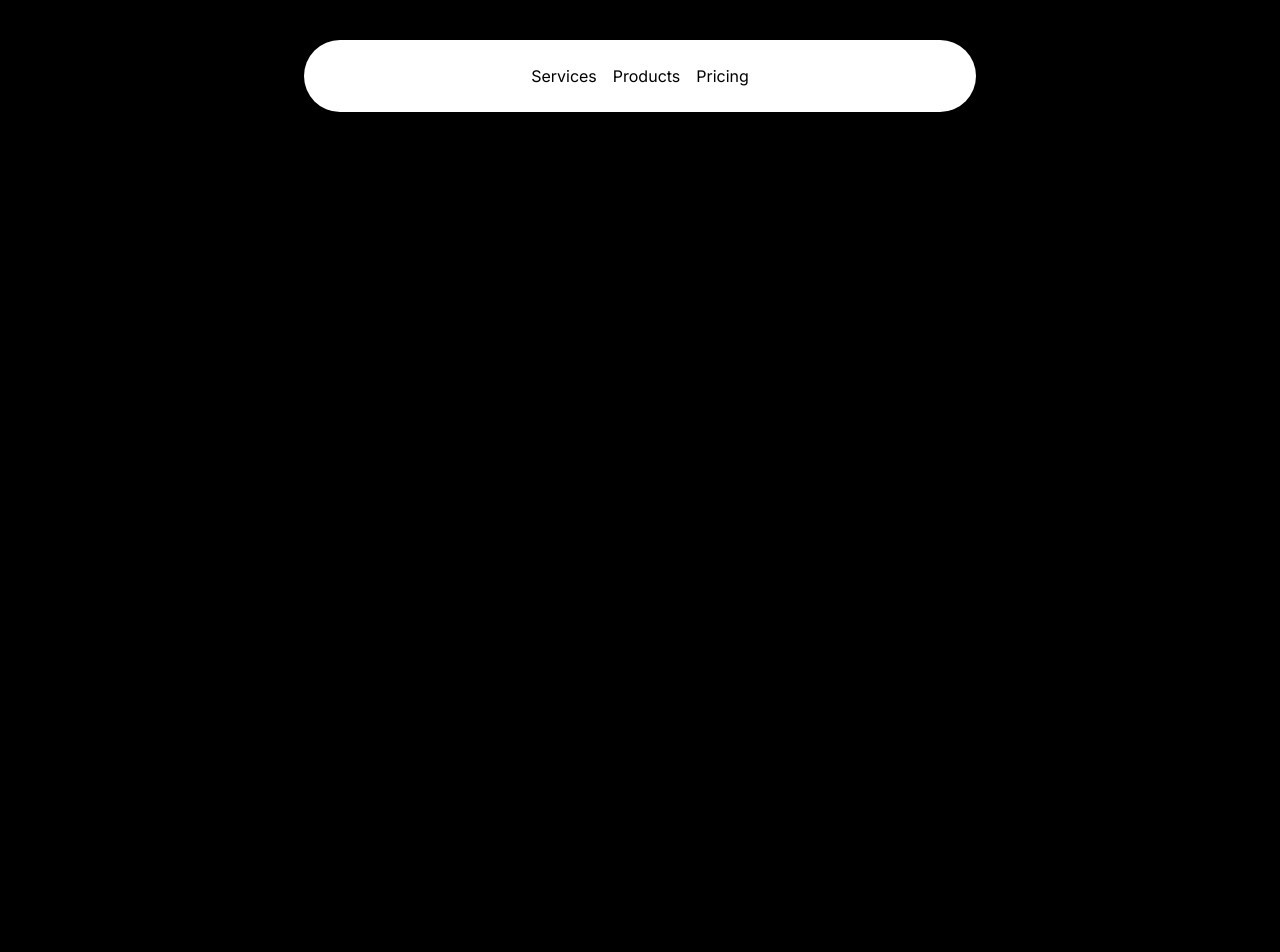
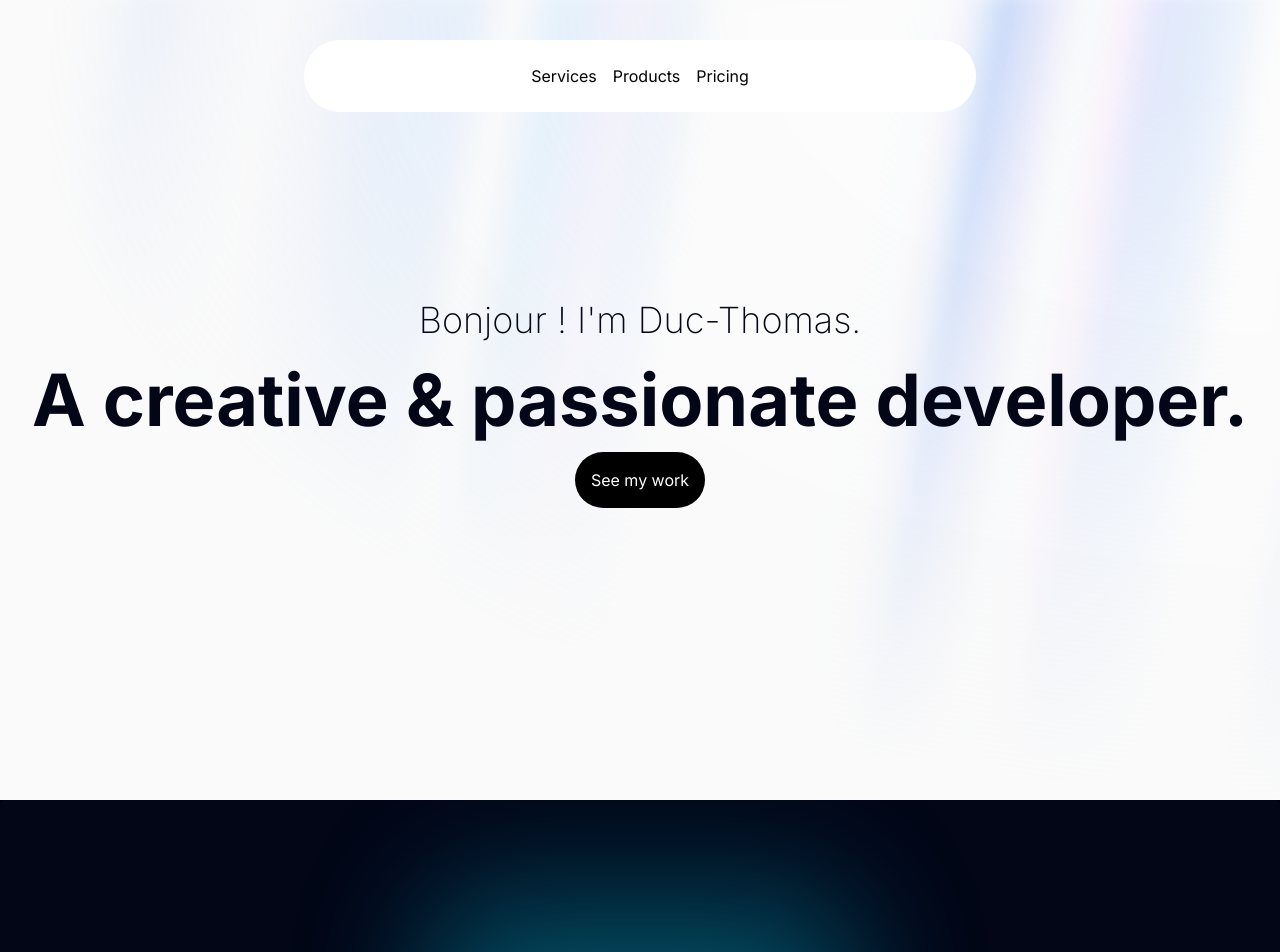
Before and after one commit to Duckiduc/modern-portfolio, a Next.js app: page / in a window 1280 px wide. Shown: the top 952 px of the page. Before the commit the page ends 800 px from the top, so only its background shows below. Built offline with nearby package versions, Linux system fonts and the light colour scheme.

Commit message:
Add CustomAuroraBackground and LampDemo components for displaying animated aurora effect and lamps

```diff
--- a/src/app/page.tsx
+++ b/src/app/page.tsx
@@ -1,8 +1,12 @@
-import Image from "next/image";
-import { IconHome, IconMessage, IconUser } from "@tabler/icons-react";
+import React from "react";
+import { CustomAuroraBackground } from "../components/ui/aurora-background";
+import { LampDemo } from "../components/ui/lamp";
 
 export default function Home() {
   return (
-    <main className="flex min-h-screen flex-col items-center justify-between p-24"></main>
+    <main className="flex min-h-screen flex-col items-center justify-between">
+      <CustomAuroraBackground />
+      <LampDemo />
+    </main>
   );
 }
```
